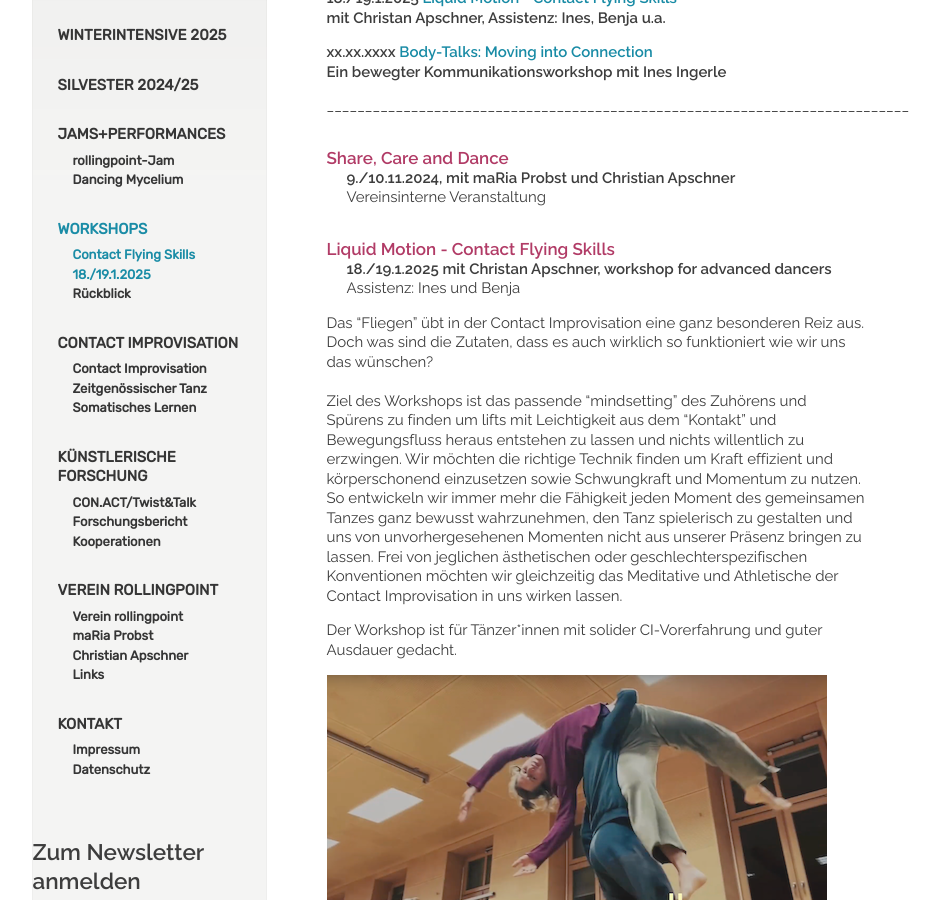
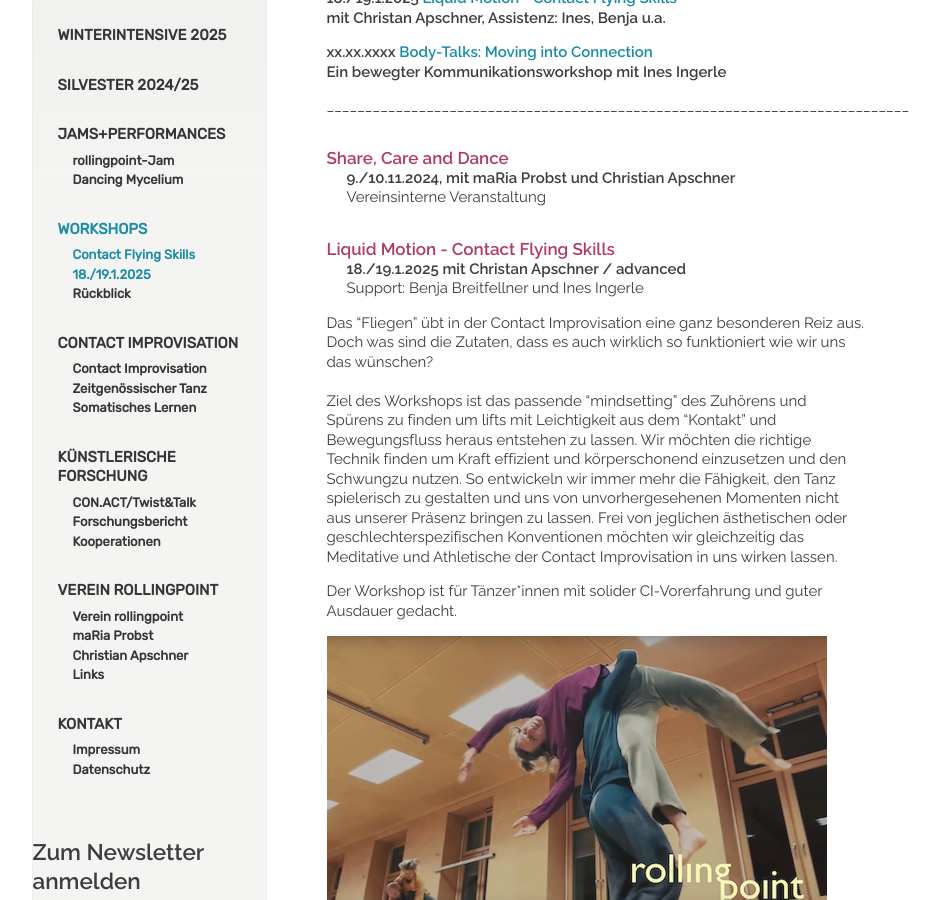
Before and after one commit to manulari/rollingpointat, a Jekyll site: the page built from _pages_de/wsws2024.md, in a window 1280 px wide and 900 px high, scrolled down 292 px. Shown: the whole window, without its empty margins (152-1092 px from the left). Built offline with Jekyll 4.4.1, drawn with Linux system fonts in a browser that asks for light colours; comment, search, counter and statistics services are not loaded.

Commit message:
Update page (de) “wsws2024”

```diff
--- a/_pages_de/wsws2024.md
+++ b/_pages_de/wsws2024.md
@@ -29,12 +29,12 @@ Vereinsinterne Veranstaltung
 
 #### **Liquid Motion - Contact Flying Skills**
 
-**18./19.1.2025 mit Christan Apschner, workshop for advanced dancers**\
-Assistenz: Ines und Benja
+**18./19.1.2025 mit Christan Apschner / advanced**\
+Support: Benja Breitfellner und Ines Ingerle
 
 Das "Fliegen" übt in der Contact Improvisation eine ganz besonderen Reiz aus. Doch was sind  die Zutaten, dass es auch wirklich so funktioniert wie wir uns das wünschen?\
 \
-Ziel des Workshops ist das passende "mindsetting" des Zuhörens und Spürens zu finden um lifts mit Leichtigkeit aus dem "Kontakt" und Bewegungsfluss heraus entstehen zu lassen und nichts willentlich zu erzwingen. Wir möchten die richtige Technik finden um Kraft effizient und körperschonend einzusetzen sowie Schwungkraft und Momentum zu nutzen. So entwickeln wir immer mehr die Fähigkeit jeden Moment des gemeinsamen Tanzes ganz bewusst wahrzunehmen, den Tanz spielerisch zu gestalten und uns von unvorhergesehenen Momenten nicht aus unserer Präsenz bringen zu lassen. Frei von jeglichen ästhetischen oder geschlechterspezifischen Konventionen möchten wir gleichzeitig das Meditative und Athletische der Contact Improvisation in uns wirken lassen.
+Ziel des Workshops ist das passende "mindsetting" des Zuhörens und Spürens zu finden um lifts mit Leichtigkeit aus dem "Kontakt" und Bewegungsfluss heraus entstehen zu lassen. Wir möchten die richtige Technik finden um Kraft effizient und körperschonend einzusetzen und den Schwungzu nutzen. So entwickeln wir immer mehr die Fähigkeit, den Tanz spielerisch zu gestalten und uns von unvorhergesehenen Momenten nicht aus unserer Präsenz bringen zu lassen. Frei von jeglichen ästhetischen oder geschlechterspezifischen Konventionen möchten wir gleichzeitig das Meditative und Athletische der Contact Improvisation in uns wirken lassen.
 
 Der Workshop ist für Tänzer*innen mit solider CI-Vorerfahrung und guter Ausdauer gedacht.
 
```
